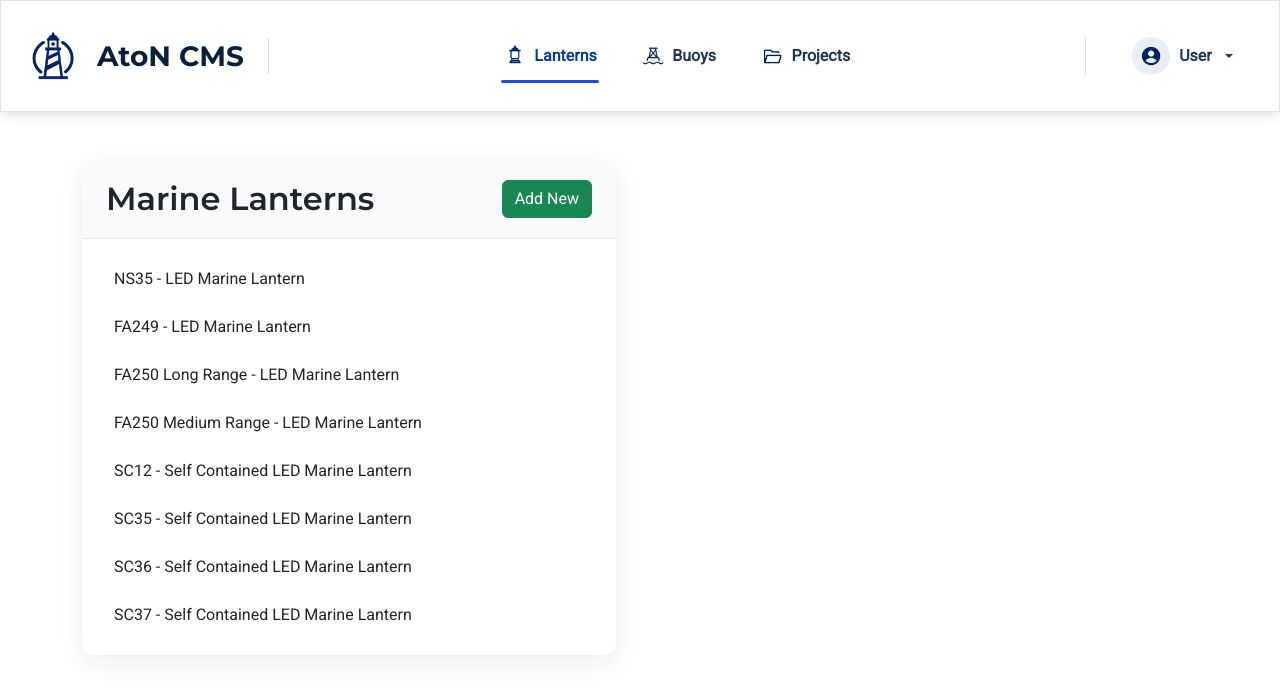
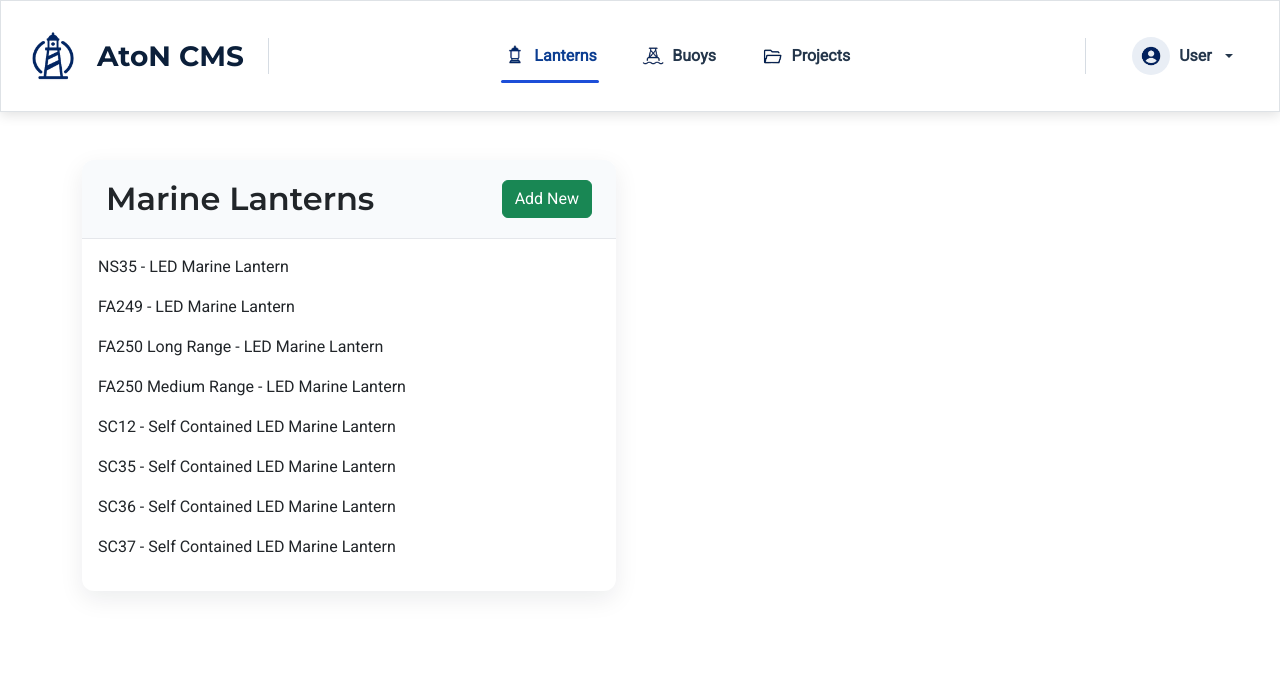
Before and after one commit to alfonsoscudiero/aton-cms, an Angular app: page /lanterns in a window 1280 px wide. Shown: the top 696 px of the page. Built offline with nearby package versions, Linux system fonts and the light colour scheme.

Commit message:
Add reusable lantern item component with routed navigation

```diff
--- a/src/app/lanterns/lantern-item/lantern-item.html
+++ b/src/app/lanterns/lantern-item/lantern-item.html
@@ -1 +1,7 @@
-<p>lantern-item works!</p>
+<div
+  class="lantern-row"
+  [routerLink]="['/lanterns', lantern.id]"
+  routerLinkActive="active"
+>
+  <p>{{ lantern.model }} - {{ lantern.type }}</p>
+</div>
--- a/src/app/lanterns/lantern-list/lantern-list.html
+++ b/src/app/lanterns/lantern-list/lantern-list.html
@@ -11,15 +11,10 @@
   </div>
 
   <div class="card-body">
-
-    <div
+    <aton-lantern-item
       *ngFor="let lantern of lanterns"
-      class="lantern-row"
-      [routerLink]="['/lanterns', lantern.id]"
-      routerLinkActive="active">
-      <p>{{ lantern.model }} - {{ lantern.type }}</p>
-    </div>
-
+      [lantern]="lantern">
+    </aton-lantern-item>
   </div>
 
 </div>
```
Also changed, not shown: src/app/lanterns/lantern-item/lantern-item.ts (+6 -2 lines).
